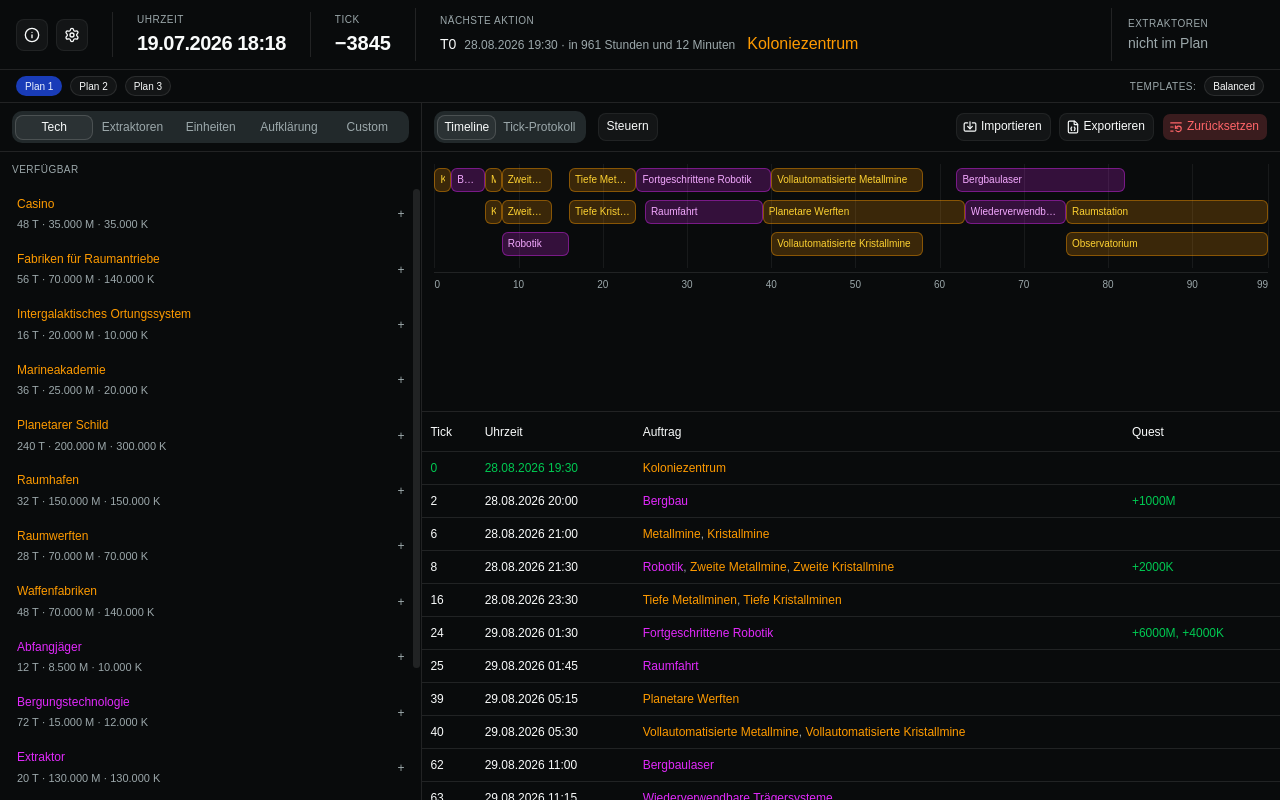
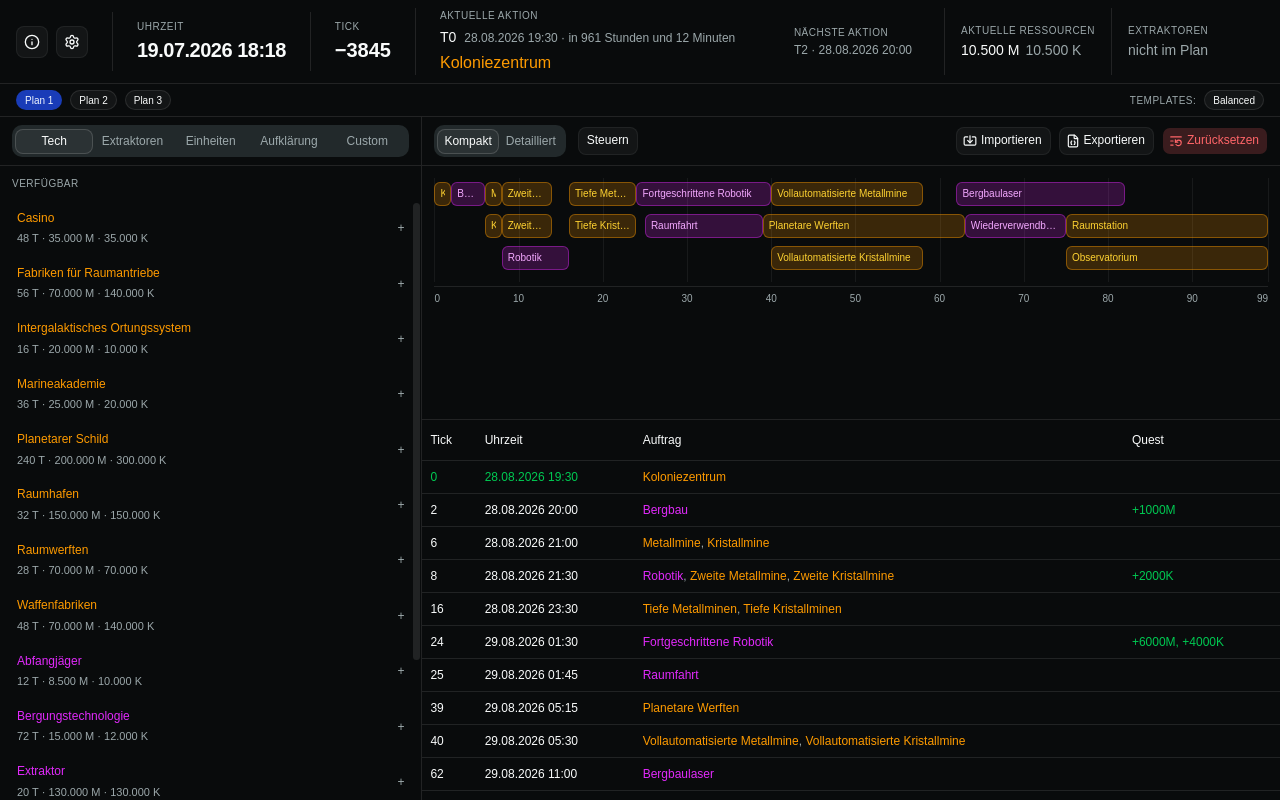
Before and after one commit to k4in/gn_tools, a React (Vite) app: page / in a window 1280 px wide. Built offline with nearby package versions, Linux system fonts and the light colour scheme.

Commit message:
Keep timeline visible and add header action and resource details

```diff
--- a/src/App.tsx
+++ b/src/App.tsx
@@ -21,7 +21,9 @@ import {
   computeCurrentTick,
   getAvailableRecon,
   getAvailableShips,
+  getEarliestAsteroidStartTick,
   getEarliestBuildStartTick,
+  getEarliestExtractorStartTick,
   getEarliestTechStartTick,
   getExtractorSlotShortage,
   getMaxBuildCountAtTick,
@@ -672,7 +674,13 @@ export default function App() {
     extractorsKris?: number;
   } = {}) => {
     if (!viewingOwnPlan) return;
-    const defaultTick = Math.max(0, currentTick);
+    const earliest =
+      hasExtraktorTech
+        ? getEarliestExtractorStartTick(startCfg)
+        : hasObservatorium
+          ? getEarliestAsteroidStartTick(startCfg)
+          : 0;
+    const defaultTick = Math.max(0, currentTick, earliest);
     const info = getMaxExtractorsAtTick(startCfg, defaultTick);
     setDialogMode("add");
     setEditingEntry(null);
--- a/src/components/header.tsx
+++ b/src/components/header.tsx
@@ -6,6 +6,7 @@ import { Badge } from "@/components/shadcn/badge";
 import { Separator } from "@/components/shadcn/separator";
 import {
   clockLabel,
+  formatRes,
   formatTimeUntilTick,
   formatWallClock,
   type PlanResult,
@@ -22,10 +23,43 @@ export type HeaderProps = {
   onApplyStart: (next: { start_date: string; start_time: string; tick_minutes: number }) => void;
 };
 
+function resourcesAtCurrentTick(
+  plan: PlanResult | null,
+  startCfg: StartConfig,
+  currentTick: number,
+) {
+  if (!plan || currentTick < 0) {
+    return {
+      met: startCfg.starting_resources.metall,
+      kris: startCfg.starting_resources.kristall,
+    };
+  }
+  let best: TickSnapshot | null = null;
+  for (const tick of plan.ticks) {
+    if (tick.tick > currentTick) break;
+    best = tick;
+  }
+  if (!best) {
+    return {
+      met: startCfg.starting_resources.metall,
+      kris: startCfg.starting_resources.kristall,
+    };
+  }
+  return { met: best.met, kris: best.kris };
+}
+
 export function Header({ now, currentTick, startCfg, plan, nextAction, onApplyStart }: HeaderProps) {
   const extractorJob = plan?.steps.find((s) => s.name === "Extraktor");
   const extractorTick = extractorJob?.endTick;
   const nextJobs = nextAction?.started.filter((job) => job.type !== "custom") ?? [];
+  const followingAction =
+    plan && nextAction
+      ? plan.ticks.find(
+          (tick) =>
+            tick.tick > nextAction.tick && tick.started.some((job) => job.type !== "custom"),
+        ) ?? null
+      : null;
+  const resources = resourcesAtCurrentTick(plan, startCfg, currentTick);
 
   return (
     <header className="shrink-0 border-b border-border">
@@ -64,7 +98,7 @@ export function Header({ now, currentTick, startCfg, plan, nextAction, onApplySt
 
         <div className="flex min-w-0 flex-1 items-stretch gap-8 overflow-x-auto px-6 py-2">
           <div className="flex min-w-0 flex-1 flex-col justify-center gap-1">
-            <span className="text-[10px] font-medium tracking-wider text-muted-foreground uppercase">Nächste Aktion</span>
+            <span className="text-[10px] font-medium tracking-wider text-muted-foreground uppercase">Aktuelle Aktion</span>
             {nextAction && nextJobs.length > 0 ? (
               <div className="flex flex-wrap items-center gap-x-3 gap-y-1">
                 <div className="flex items-baseline gap-2">
@@ -80,7 +114,32 @@ export function Header({ now, currentTick, startCfg, plan, nextAction, onApplySt
             )}
           </div>
 
+          <div className="flex shrink-0 flex-col justify-center gap-0.5">
+            <span className="text-[10px] font-medium tracking-wider text-muted-foreground uppercase">
+              Nächste Aktion
+            </span>
+            {followingAction ? (
+              <span className="text-xs text-muted-foreground tabular-nums">
+                T{followingAction.tick} · {followingAction.clockLabel}
+              </span>
+            ) : (
+              <span className="text-xs text-muted-foreground">—</span>
+            )}
+          </div>
+
           <div className="flex shrink-0 items-stretch gap-4">
+            <Separator orientation="vertical" />
+            <div className="flex min-w-28 flex-col justify-center gap-0.5">
+              <span className="text-[10px] font-medium tracking-wider text-muted-foreground uppercase">
+                Aktuelle Ressourcen
+              </span>
+              <span className="text-sm font-medium tabular-nums">
+                {formatRes(resources.met)} M
+                <span className="ml-1.5 font-normal text-muted-foreground">
+                  {formatRes(resources.kris)} K
+                </span>
+              </span>
+            </div>
             <Separator orientation="vertical" />
             <ExtractorsDialog startCfg={startCfg} plan={plan} currentTick={currentTick}>
               <span className="text-[10px] font-medium tracking-wider text-muted-foreground uppercase">
--- a/src/components/overview/overview.tsx
+++ b/src/components/overview/overview.tsx
@@ -20,7 +20,7 @@ import type {
   TickSnapshot,
 } from "@/lib/calculateFastestWayToGoal";
 
-type OverviewTab = "timeline" | "log";
+type OverviewTab = "compact" | "detailed";
 
 export type OverviewProps = {
   actionTicks: TickSnapshot[];
@@ -61,22 +61,22 @@ export function Overview({
   taxes = [],
   onApplyTaxes,
 }: OverviewProps) {
-  const [tab, setTab] = useState<OverviewTab>("timeline");
+  const [tab, setTab] = useState<OverviewTab>("compact");
 
   return (
     <section className="flex h-full min-h-0 flex-col overflow-hidden">
       <Tabs
         value={tab}
         onValueChange={(value) => {
-          if (value === "timeline" || value === "log") setTab(value);
+          if (value === "compact" || value === "detailed") setTab(value);
         }}
         className="flex min-h-0 flex-1 flex-col gap-0 overflow-hidden"
       >
         <div className="flex shrink-0 items-center justify-between gap-2 border-b border-border px-3 py-2">
           <div className="flex min-w-0 flex-1 items-center gap-3">
             <TabsList>
-              <TabsTrigger value="timeline">Timeline</TabsTrigger>
-              <TabsTrigger value="log">Tick-Protokoll</TabsTrigger>
+              <TabsTrigger value="compact">Kompakt</TabsTrigger>
+              <TabsTrigger value="detailed">Detailliert</TabsTrigger>
             </TabsList>
             {onApplyTaxes && (
               <TaxesDialog taxes={taxes} currentTick={currentTick} onApply={onApplyTaxes} />
@@ -112,39 +112,38 @@ export function Overview({
           )}
         </div>
 
-        <TabsContent
-          value="timeline"
-          className="flex min-h-0 flex-1 flex-col overflow-hidden data-hidden:hidden"
-        >
         <div className="flex min-h-0 flex-[2] flex-col overflow-hidden border-b border-border">
           <Timeline
             steps={steps}
             maxTick={maxTick}
             currentTick={currentTick}
             hasPlan={hasPlan}
-              isActive={tab === "timeline"}
+            isActive
             onEditJob={onEditJob}
           />
         </div>
-          <div className="min-h-0 flex-[3] overflow-auto">
+
+        <TabsContent
+          value="compact"
+          className="min-h-0 flex-[3] overflow-auto data-hidden:hidden"
+        >
           <ActionPlan
             ticks={actionTicks}
             currentTick={currentTick}
             hasPlan={hasPlan}
-              isActive={tab === "timeline"}
+            isActive={tab === "compact"}
           />
-          </div>
         </TabsContent>
 
         <TabsContent
-          value="log"
-          className="min-h-0 flex-1 overflow-auto data-hidden:hidden"
+          value="detailed"
+          className="min-h-0 flex-[3] overflow-auto data-hidden:hidden"
         >
           <Protocol
             ticks={logTicks}
             currentTick={currentTick}
             hasPlan={hasPlan}
-            isActive={tab === "log"}
+            isActive={tab === "detailed"}
           />
         </TabsContent>
       </Tabs>
```
Lines whose indentation alone changed are shown as unchanged.
